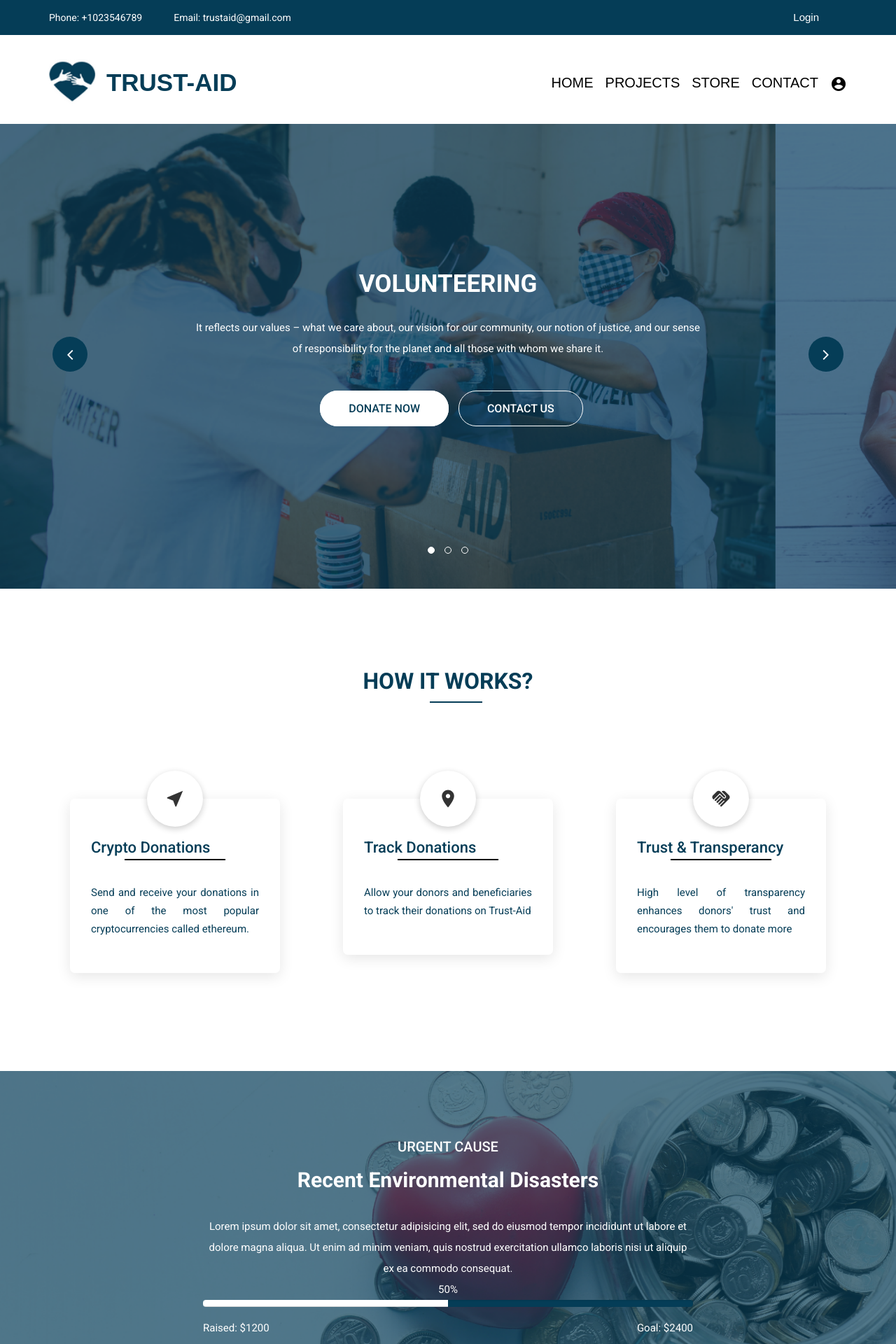
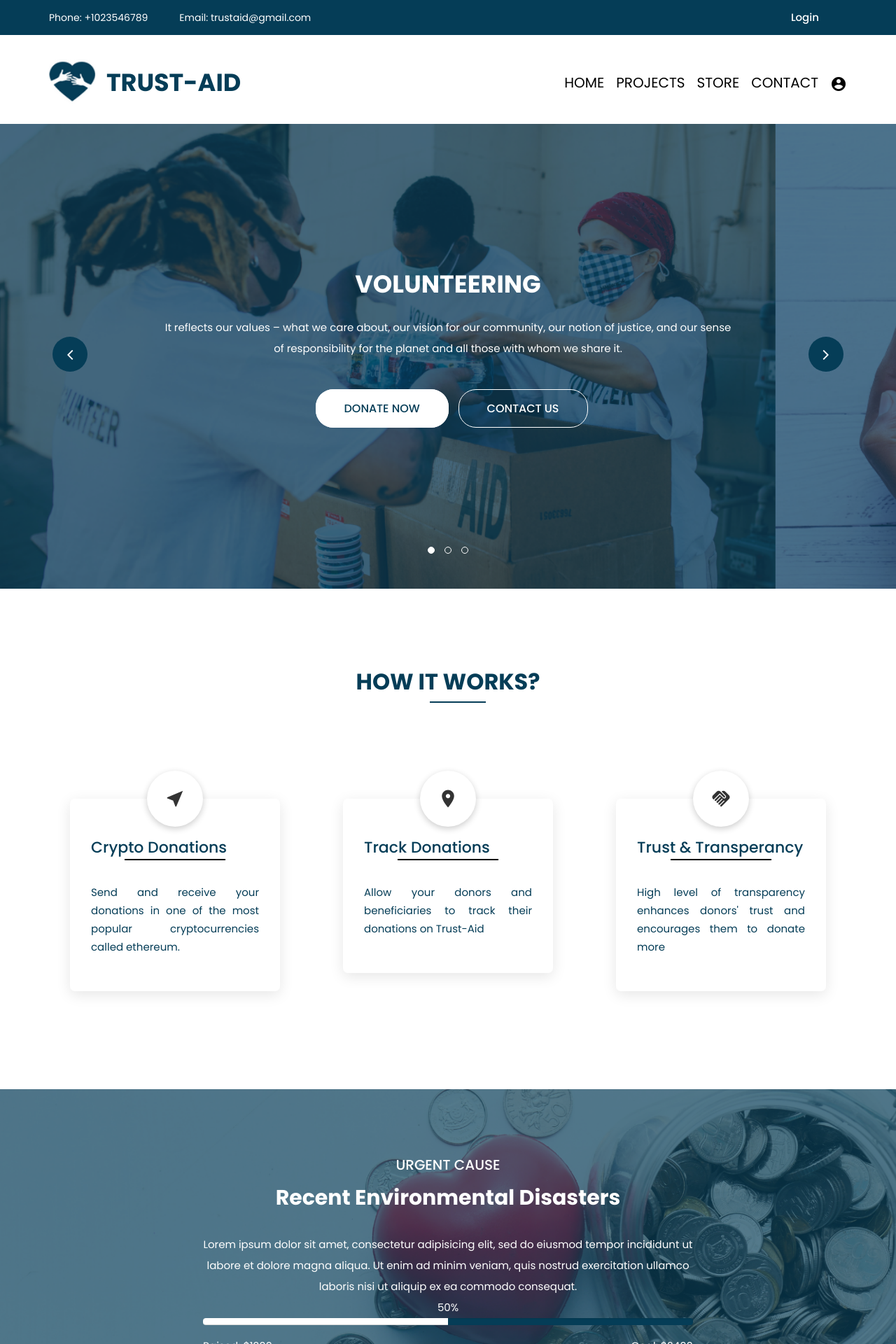
Before and after one commit to Yukta-16/TrustAid-Blockchain-based-charity-system, a PHP site: page / in a window 1280 px wide. Shown: the top 1920 px of the page at 70% size. Run offline with PHP 8.4, Linux system fonts and the light colour scheme.

Commit message:
Update style.css

```diff
--- a/TrustAid/Website/charity-home-html/style.css
+++ b/TrustAid/Website/charity-home-html/style.css
@@ -1,3 +1,4 @@
+@import url('https://fonts.googleapis.com/css2?family=Poppins:wght@200;300;400;500;600;700&display=swap');
 html {
     scroll-behavior: smooth;
   }
@@ -18,7 +19,7 @@ html {
     font-size: 14px;
     font-weight: 400;
     text-decoration: none;
-    font-family: 'Roboto', sans-serif;
+    font-family: "Poppins", sans-serif;
 }
 
 .header .header-top .contact p span {
@@ -41,7 +42,7 @@ html {
     font-weight: 500;
     padding: 0 40px;
     text-decoration: none;
-    font-family: 'Montserrat', sans-serif;
+    font-family: "Poppins", sans-serif;
 }
 
 .header .header-bottom .menu {
@@ -55,7 +56,7 @@ html {
 
 .header .header-bottom .menu ul li a {
     color: #000;
-    font-family: 'Montserrat', sans-serif;
+    font-family: "Poppins", sans-serif;
     font-size: 20px;
     font-weight: 400;
     margin-right: 0;
@@ -133,7 +134,7 @@ html {
 
 .main-logo>h2 {
     display: inline-block;
-    font-family: 'Rubik Beastly', sans-serif;
+    font-family: "Poppins", sans-serif;
     font-size: 35px;
     vertical-align: bottom;
     font-weight: bold;
@@ -155,13 +156,13 @@ html {
     color: #fff;
     font-size: 35px;
     font-weight: bold;
-    font-family: 'Roboto', sans-serif;
+    font-family: "Poppins", sans-serif;
     margin-top: 210px;
 }
 
 .carosal-area .text>p {
     color: #fff;
-    font-family: "Roboto", sans-serif;
+    font-family: "Poppins", sans-serif;
     font-size: 15px;
     font-weight: 400;
     line-height: 30px;
@@ -178,7 +179,7 @@ html {
     border: 1px solid #fff;
     border-radius: 25px;
     color: #fff;
-    font-family: "Roboto", sans-serif;
+    font-family: "Poppins", sans-serif;
     font-size: 16px;
     font-weight: 500;
     padding: 15px 40px;
@@ -242,7 +243,7 @@ html {
 
 .wrapper section>h2 {
     color: #053d57;
-    font-family: "Roboto", sans-serif;
+    font-family: "Poppins", sans-serif;
     font-size: 32px;
     font-weight: 700;
     margin: 115px auto 50px;
@@ -260,12 +261,12 @@ html {
     height: 2px;
     left: 48%;
     position: absolute;
-    width: 75px;
+    width: 80px;
     margin: 0 auto;
 }
 
 .wrapper section>p {
-    font-family: "Roboto", sans-serif;
+    font-family: "Poppins", sans-serif;
     font-size: 15px;
     font-weight: 400;
     line-height: 30px;
@@ -311,7 +312,7 @@ html {
 
 .our_activity .single-Promo h2 a {
     text-decoration: none;
-    font-family: "Roboto", sans-serif;
+    font-family: "Poppins", sans-serif;
     font-size: 22px;
     font-weight: 500;
     color: #053d57;
@@ -319,7 +320,7 @@ html {
 
 .our_activity .single-Promo p {
     color: #053d57;
-    font-family: "Roboto", sans-serif;
+    font-family: "Poppins", sans-serif;
     font-size: 15px;
     font-weight: 400;
     line-height: 26px;
@@ -356,7 +357,7 @@ html {
 }
 
 .donate_section h4 {
-    font-family: "Roboto", sans-serif;
+    font-family: "Poppins", sans-serif;
     font-size: 20px;
     font-weight: 500;
     color: #fff;
@@ -365,7 +366,7 @@ html {
 
 .donate_section h3 {
     color: #fff;
-    font-family: "Roboto", sans-serif;
+    font-family: "Poppins", sans-serif;
     font-size: 30px;
     font-weight: 700;
     margin-bottom: 35px;
@@ -374,7 +375,7 @@ html {
 
 .donate_section p {
     color: #fff;
-    font-family: "Roboto", sans-serif;
+    font-family: "Poppins", sans-serif;
     font-size: 15px;
     font-weight: 400;
     line-height: 30px;
```
Also changed, not shown: other parts of TrustAid/Website/charity-home-html/style.css (+36 -36 lines).
